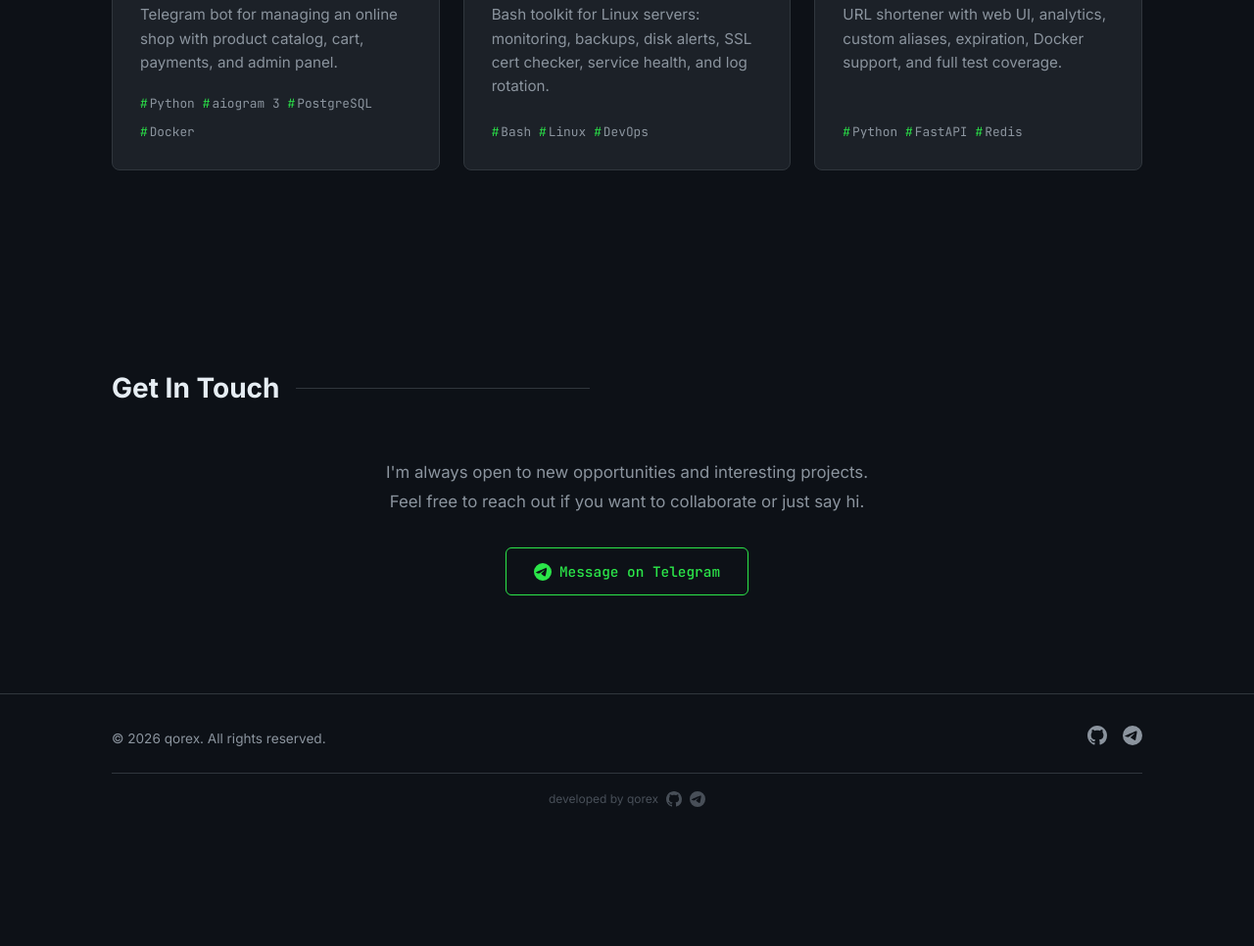
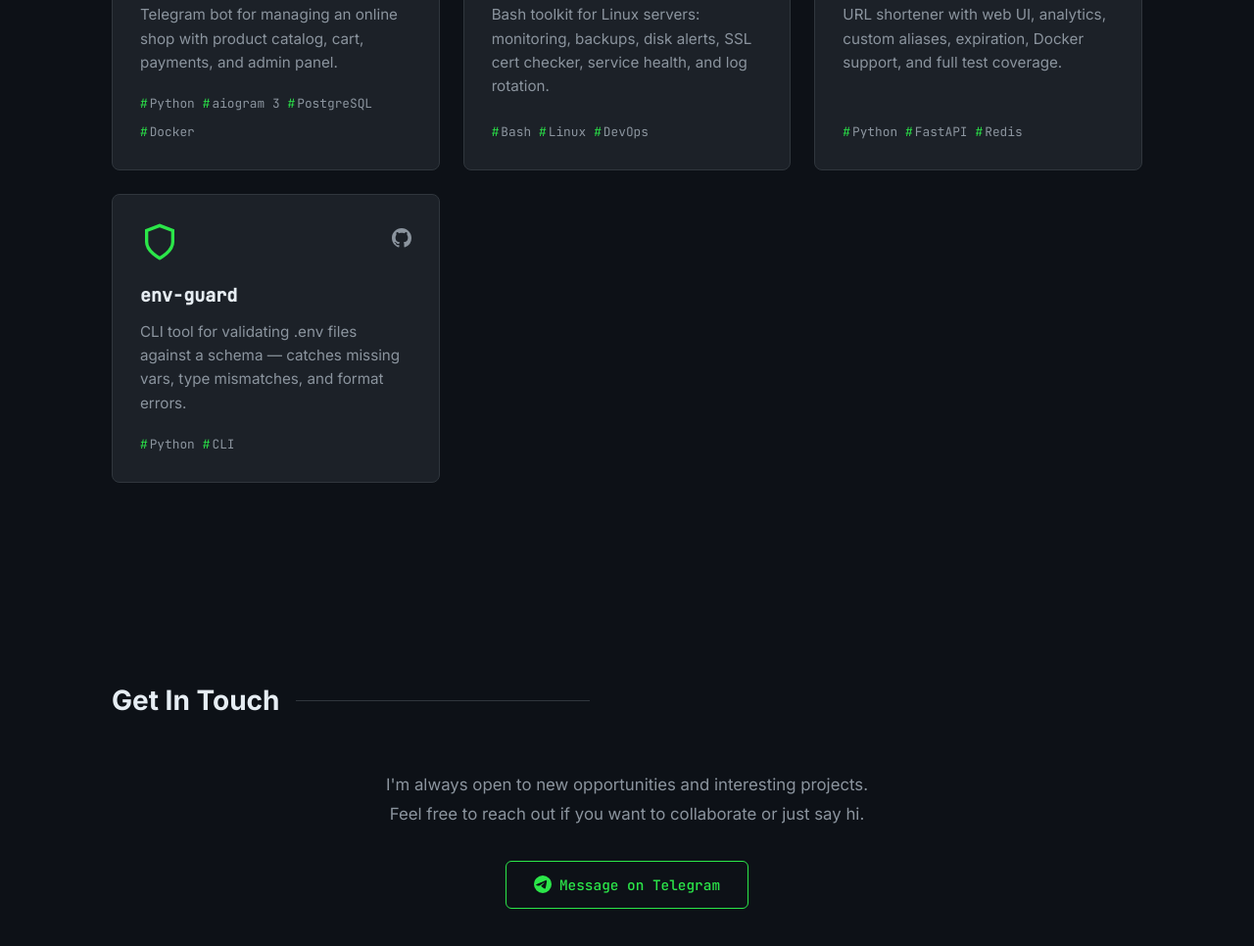
Before and after one commit to qorexdev/portfolio-website, a plain HTML site: page index.html in a window 1280 px wide. Shown: the part 3420-4386 px from the top of the page at 98% size. Before the commit the page ends 4277 px from the top, so only its background shows below. Drawn offline with Linux system fonts and the light colour scheme.

Commit message:
add env-guard to projects

```diff
--- a/index.html
+++ b/index.html
@@ -392,6 +392,25 @@
           </div>
         </article>
 
+        <article class="project-card reveal" data-tags="python">
+          <div class="project-header">
+            <svg class="project-icon" viewBox="0 0 24 24" fill="none" stroke="currentColor" stroke-width="2">
+              <path d="M12 22s8-4 8-10V5l-8-3-8 3v7c0 6 8 10 8 10z"/>
+            </svg>
+            <a href="https://github.com/qorexdev/env-guard" target="_blank" rel="noopener" class="project-link" aria-label="GitHub">
+              <svg viewBox="0 0 24 24" fill="currentColor" width="20" height="20">
+                <path d="M12 0C5.37 0 0 5.37 0 12c0 5.31 3.435 9.795 8.205 11.385.6.105.825-.255.825-.57 0-.285-.015-1.23-.015-2.235-3.015.555-3.795-.735-4.035-1.41-.135-.345-.72-1.41-1.23-1.695-.42-.225-1.02-.78-.015-.795.945-.015 1.62.87 1.845 1.23 1.08 1.815 2.805 1.305 3.495.99.105-.78.42-1.305.765-1.605-2.67-.3-5.46-1.335-5.46-5.925 0-1.305.465-2.385 1.23-3.225-.12-.3-.54-1.53.12-3.18 0 0 1.005-.315 3.3 1.23.96-.27 1.98-.405 3-.405s2.04.135 3 .405c2.295-1.56 3.3-1.23 3.3-1.23.66 1.65.24 2.88.12 3.18.765.84 1.23 1.905 1.23 3.225 0 4.605-2.805 5.625-5.475 5.925.435.375.81 1.095.81 2.22 0 1.605-.015 2.895-.015 3.3 0 .315.225.69.825.57A12.02 12.02 0 0024 12c0-6.63-5.37-12-12-12z"/>
+              </svg>
+            </a>
+          </div>
+          <h3 class="project-title">env-guard</h3>
+          <p class="project-desc">CLI tool for validating .env files against a schema — catches missing vars, type mismatches, and format errors.</p>
+          <div class="project-tags">
+            <span>Python</span>
+            <span>CLI</span>
+          </div>
+        </article>
+
       </div>
     </div>
   </section>
```
